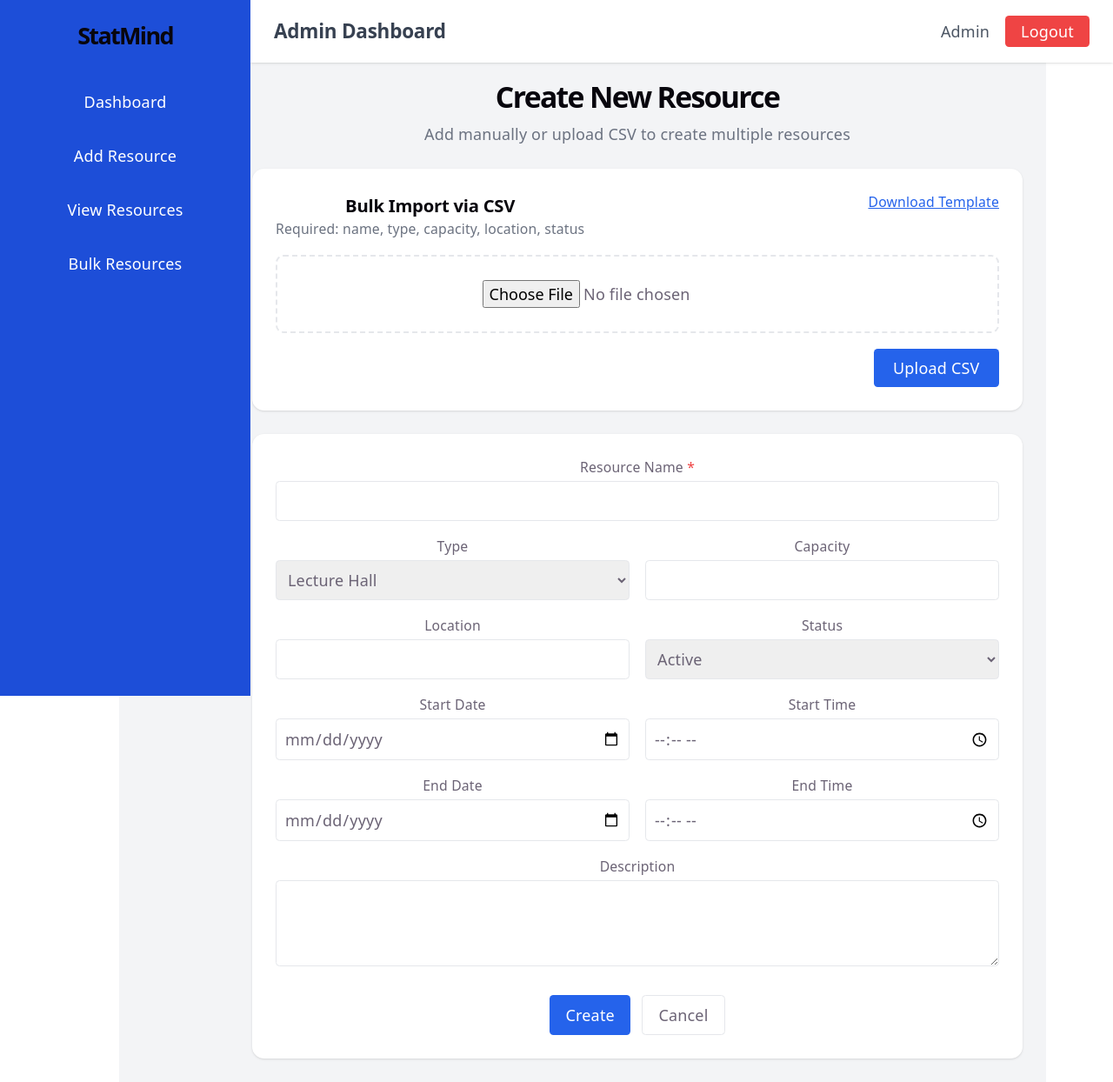
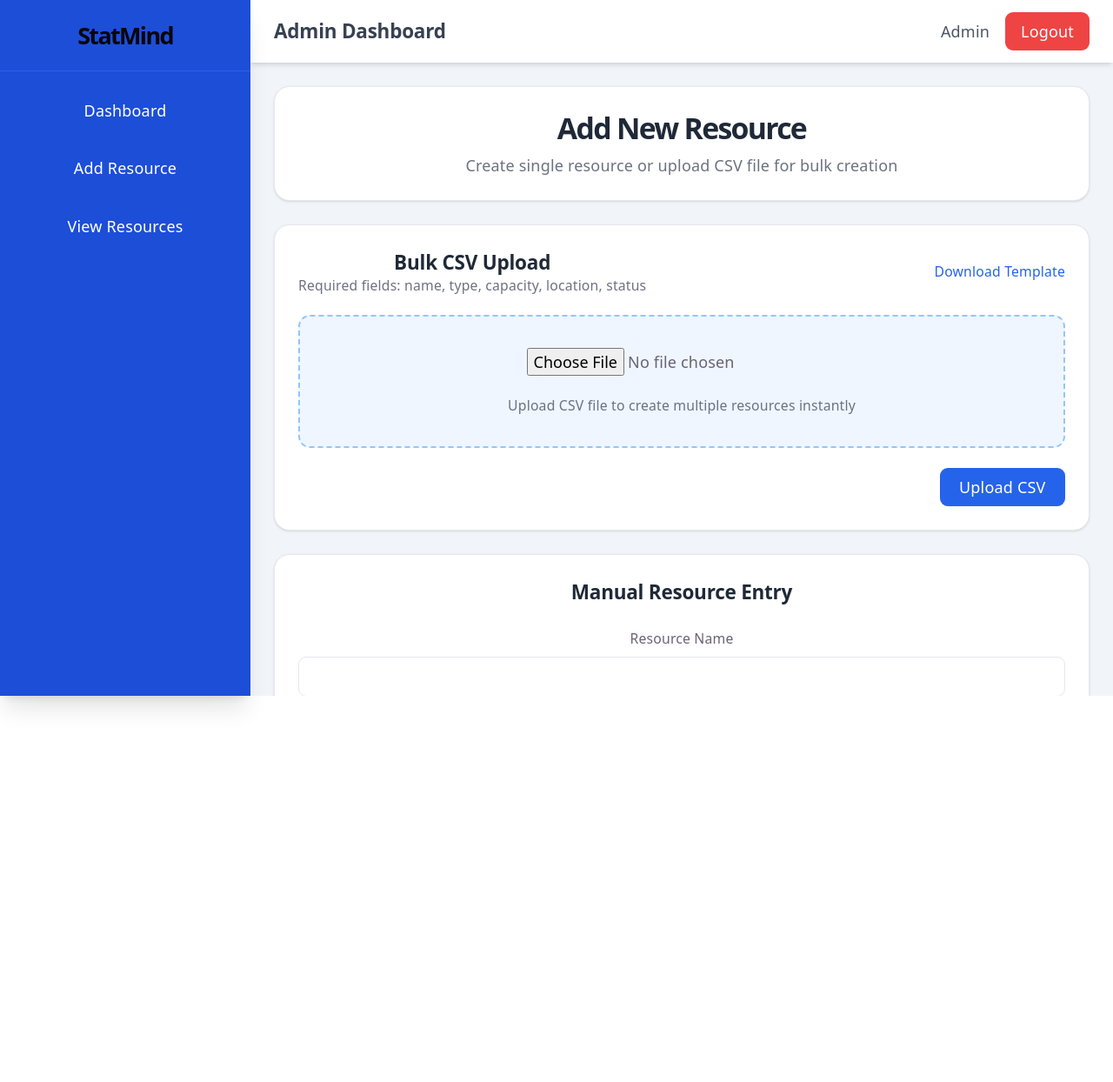
Before and after one commit to kaveen12/-it3030-paf-2026-smart-campus-group, a React (Vite) app in the folder StatMind frontend/: page /add in a window 1280 px wide. Shown: the whole page at 87% size. After the commit the page ends 800 px from the top, so only its background shows below. Built offline with nearby package versions, Linux system fonts and the light colour scheme.

Commit message:
update resource dashboard page

```diff
--- a/StatMind frontend/package.json
+++ b/StatMind frontend/package.json
@@ -11,9 +11,13 @@
   },
   "dependencies": {
     "axios": "^1.15.0",
+    "html2canvas": "^1.4.1",
+    "jspdf": "^4.2.1",
+    "jspdf-autotable": "^5.0.7",
     "react": "^19.2.4",
     "react-dom": "^19.2.4",
-    "react-router-dom": "^7.14.1"
+    "react-router-dom": "^7.14.1",
+    "recharts": "^3.8.1"
   },
   "devDependencies": {
     "@eslint/js": "^9.39.4",
--- a/StatMind frontend/src/App.jsx
+++ b/StatMind frontend/src/App.jsx
@@ -1,7 +1,7 @@
 // src/App.jsx
 import { BrowserRouter as Router, Routes, Route } from "react-router-dom";
 import Navbar from "./components/Navbar";
-import Dashboard from "./pages/Dashboard";
+import ResourceDashboardPage from "./pages/ResourceDashboardPage";
 import AddResource from "./pages/AddResource";
 import ViewResources from "./pages/ViewResources";
 import EditResource from "./pages/EditResource";
@@ -15,7 +15,7 @@ function App() {
         <Navbar />
         <div style={{ marginLeft: '60px', flex: 1, paddingTop: '64px', backgroundColor: 'white' }}>
           <Routes>
-            <Route path="/" element={<Dashboard />} />
+            <Route path="/" element={<ResourceDashboardPage />} />
             <Route path="/add" element={<AddResource />} />
             <Route path="/view" element={<ViewResources />} />
             <Route path="/edit/:id" element={<EditResource />} />
--- /dev/null
+++ b/StatMind frontend/src/components/AdminLayout.jsx
@@ -0,0 +1,17 @@
+import Navbar from "./Navbar";
+
+export default function AdminLayout({ children }) {
+  return (
+    <div className="flex bg-[#0f172a] min-h-screen">
+
+      {/* Sidebar */}
+      <Navbar />
+
+      {/* Main Content */}
+      <div className="flex-1 ml-64 pt-16">
+        {children}
+      </div>
+
+    </div>
+  );
+}
--- a/StatMind frontend/src/components/Navbar.jsx
+++ b/StatMind frontend/src/components/Navbar.jsx
@@ -2,63 +2,66 @@ import { Link } from "react-router-dom";
 
 function Navbar() {
   return (
-    <div>
+    <>
       {/* Sidebar */}
-      <div className="fixed left-0 top-0 w-64 h-screen bg-blue-700 text-white p-5 z-50">
-        <h1 className="text-2xl font-bold mb-8">StatMind</h1>
+      <div className="fixed top-0 left-0 w-64 h-screen bg-blue-700 text-white z-50 shadow-xl">
+        <div className="p-5 border-b border-blue-600">
+          <h1 className="text-2xl font-bold">StatMind</h1>
+        </div>
 
-        <ul className="space-y-4">
+        <ul className="p-4 space-y-3">
           <li>
-            <Link to="/" className="block hover:bg-blue-800 p-2 rounded">
+            <Link
+              to="/"
+              className="block px-4 py-3 rounded-lg hover:bg-blue-800 transition"
+            >
               Dashboard
             </Link>
           </li>
 
           <li>
-            <Link to="/add" className="block hover:bg-blue-800 p-2 rounded">
+            <Link
+              to="/add"
+              className="block px-4 py-3 rounded-lg hover:bg-blue-800 transition"
+            >
               Add Resource
             </Link>
           </li>
 
           <li>
-            <Link to="/view" className="block hover:bg-blue-800 p-2 rounded">
+            <Link
+              to="/view"
+              className="block px-4 py-3 rounded-lg hover:bg-blue-800 transition"
+            >
               View Resources
             </Link>
           </li>
 
-          <li>
-            <Link to="/bulk" className="block hover:bg-blue-800 p-2 rounded">
-              Bulk Resources
-            </Link>
-          </li>
+
         </ul>
       </div>
 
-
       {/* Top Navbar */}
-      <div className="fixed top-0 left-64 right-0 h-16 bg-white shadow flex items-center justify-between px-6 z-40">
-
-        {/* Title */}
-        <h2 className="text-xl font-semibold text-gray-700">
+      <div className="fixed top-0 left-64 right-0 h-16 bg-white shadow-md z-40 flex items-center justify-between px-6">
+        <h2 className="text-xl font-bold text-gray-700">
           Admin Dashboard
         </h2>
 
-        {/* Right side */}
         <div className="flex items-center gap-4">
           <span className="text-gray-600 font-medium">Admin</span>
 
           <button
-            className="bg-red-500 hover:bg-red-600 text-white px-4 py-1 rounded"
             onClick={() => {
               localStorage.removeItem("token");
               window.location.href = "/login";
             }}
+            className="bg-red-500 hover:bg-red-600 text-white px-4 py-2 rounded-lg"
           >
             Logout
           </button>
         </div>
       </div>
-    </div>
+    </>
   );
 }
 
--- /dev/null
+++ b/StatMind frontend/src/components/ResourceDashboard.jsx
@@ -0,0 +1,113 @@
+import {
+  BarChart,
+  Bar,
+  XAxis,
+  YAxis,
+  Tooltip,
+  ResponsiveContainer,
+  PieChart,
+  Pie,
+  Cell,
+  Legend,
+} from "recharts";
+
+export default function ResourceDashboard({ resources = [] }) {
+  const data = Array.isArray(resources) ? resources : [];
+
+  const total = data.length;
+
+  const active = data.filter((r) => r?.status === "ACTIVE").length;
+  const inactive = total - active;
+
+  const capacity = data.reduce(
+    (sum, r) => sum + (Number(r?.capacity) || 0),
+    0
+  );
+
+  const statusData = [
+    { name: "Active", value: active },
+    { name: "Inactive", value: inactive },
+  ];
+
+  const typeData = Object.values(
+    data.reduce((acc, r) => {
+      const type = r?.type || "Unknown";
+      if (!acc[type]) acc[type] = { type, count: 0 };
+      acc[type].count += 1;
+      return acc;
+    }, {})
+  );
+
+  const COLORS = ["#22c55e", "#ef4444"]; // green, red
+
+  return (
+    <div className="w-full min-h-screen bg-[#0f172a] text-white p-6">
+      {/* HEADER */}
+      <h1 className="text-3xl font-bold mb-6">
+        Supply Resource Dashboard
+      </h1>
+
+      {/* KPI CARDS */}
+      <div className="grid grid-cols-1 sm:grid-cols-2 lg:grid-cols-4 gap-4 mb-8">
+        <Kpi title="TOTAL" value={total} />
+        <Kpi title="ACTIVE" value={active} />
+        <Kpi title="INACTIVE" value={inactive} />
+        <Kpi title="CAPACITY" value={capacity} />
+      </div>
+
+      {/* CHARTS */}
+      <div className="grid grid-cols-1 lg:grid-cols-2 gap-6">
+
+        {/* BAR CHART */}
+        <div className="bg-[#1e293b] p-5 rounded-xl shadow-md">
+          <h2 className="mb-4 text-gray-300 font-semibold">
+            Type Distribution
+          </h2>
+
+          <ResponsiveContainer width="100%" height={300}>
+            <BarChart data={typeData}>
+              <XAxis dataKey="type" stroke="#94a3b8" />
+              <YAxis stroke="#94a3b8" />
+              <Tooltip />
+              <Bar dataKey="count" fill="#f59e0b" radius={[5, 5, 0, 0]} />
+            </BarChart>
+          </ResponsiveContainer>
+        </div>
+
+        {/* PIE CHART */}
+        <div className="bg-[#1e293b] p-5 rounded-xl shadow-md">
+          <h2 className="mb-4 text-gray-300 font-semibold">
+            Status Overview
+          </h2>
+
+          <ResponsiveContainer width="100%" height={300}>
+            <PieChart>
+              <Pie
+                data={statusData}
+                dataKey="value"
+                outerRadius={100}
+                label
+              >
+                {statusData.map((_, i) => (
+                  <Cell key={i} fill={COLORS[i % COLORS.length]} />
+                ))}
+              </Pie>
+              <Tooltip />
+              <Legend />
+            </PieChart>
+          </ResponsiveContainer>
+        </div>
+      </div>
+    </div>
+  );
+}
+
+/* KPI CARD */
+function Kpi({ title, value }) {
+  return (
+    <div className="bg-[#1e293b] p-4 rounded-xl border border-gray-700 shadow-sm">
+      <p className="text-gray-400 text-sm">{title}</p>
+      <h2 className="text-2xl font-bold mt-1">{value}</h2>
+    </div>
+  );
+}
--- a/StatMind frontend/src/pages/AddResource.jsx
+++ b/StatMind frontend/src/pages/AddResource.jsx
@@ -1,4 +1,5 @@
 // src/pages/AddResource.jsx
+
 import { useState } from "react";
 import { useNavigate } from "react-router-dom";
 import { createResource, uploadCSV } from "../api/resourceApi";
@@ -21,164 +22,163 @@ function AddResource() {
     endDate: "",
     endTime: "",
     status: "ACTIVE",
-    description: ""
+    description: "",
   });
 
   const handleChange = (e) => {
     const { name, value } = e.target;
-    setFormData(prev => ({ ...prev, [name]: value }));
+    setFormData((prev) => ({ ...prev, [name]: value }));
   };
 
-  // =========================
-  // CREATE SINGLE RESOURCE
-  // =========================
   const handleSubmit = async (e) => {
     e.preventDefault();
+
+    try {
       setLoading(true);
       setError(null);
 
-    try {
       const submitData = {
         ...formData,
-        capacity: parseInt(formData.capacity) || 0
+        capacity: parseInt(formData.capacity) || 0,
       };
 
       const result = await createResource(submitData);
 
-      alert(`Resource created! Code: ${result.resourceCode}`);
+      alert(`Resource Created! Code: ${result.resourceCode}`);
       navigate("/view");
-
-    } catch (err) {
+    } catch {
       setError("Failed to create resource");
     } finally {
       setLoading(false);
     }
   };
 
-  // =========================
-  // CSV HANDLERS
-  // =========================
   const handleFileChange = (e) => {
     setCsvFile(e.target.files[0]);
   };
 
   const handleUploadCSV = async () => {
     if (!csvFile) {
-      alert("Please select a CSV file");
+      alert("Please select CSV file");
       return;
     }
 
     try {
       setLoading(true);
-
       await uploadCSV(csvFile);
 
-      alert("CSV uploaded successfully!");
+      alert("CSV Uploaded Successfully!");
       navigate("/view");
-
-    } catch (err) {
-      console.error(err);
-      alert("CSV upload failed");
+    } catch {
+      alert("CSV Upload Failed");
     } finally {
       setLoading(false);
     }
   };
 
   return (
-    <div className="flex justify-center bg-gray-100 min-h-screen p-6">
+    <div className="fixed top-16 left-64 right-0 bottom-0 bg-slate-100 overflow-y-auto p-6">
+      <div className="max-w-6xl mx-auto space-y-6">
 
-      <div className="w-full max-w-5xl ml-28">
-
-        {/* TITLE */}
-        <h1 className="text-3xl font-bold text-center mb-2">
-          Create New Resource
+        {/* Page Header */}
+        <div className="bg-white rounded-2xl shadow border p-6">
+          <h1 className="text-3xl font-bold text-gray-800">
+            Add New Resource
           </h1>
-        <p className="text-center text-gray-500 mb-6">
-          Add manually or upload CSV to create multiple resources
-        </p>
-
-        {/* =========================
-            CSV UPLOAD CARD
-        ========================== */}
-        <div className="bg-white p-6 rounded-xl shadow mb-6">
-
-          <div className="flex justify-between mb-4">
-            <div>
-              <h2 className="font-semibold text-lg">Bulk Import via CSV</h2>
-              <p className="text-sm text-gray-500">
-                Required: name, type, capacity, location, status
+          <p className="text-gray-500 mt-2">
+            Create single resource or upload CSV file for bulk creation
           </p>
         </div>
 
-            <a className="text-blue-600 underline text-sm">
-              Download Template
-            </a>
+        {/* CSV Upload Card */}
+        <div className="bg-white rounded-2xl shadow border p-6">
+          <div className="flex justify-between items-center mb-5">
+            <div>
+              <h2 className="text-xl font-bold text-gray-800">
+                Bulk CSV Upload
+              </h2>
+              <p className="text-sm text-gray-500">
+                Required fields: name, type, capacity, location, status
+              </p>
             </div>
 
-          {/* FILE UPLOAD */}
-          <div className="border-2 border-dashed p-6 text-center rounded-lg">
+            <button className="text-blue-600 hover:underline text-sm font-medium">
+              Download Template
+            </button>
+          </div>
 
+          <div className="border-2 border-dashed border-blue-300 rounded-xl p-8 text-center bg-blue-50">
             <input
               type="file"
               accept=".csv"
               onChange={handleFileChange}
+              className="mb-3"
             />
 
             {csvFile && (
-              <p className="mt-2 text-green-600 font-semibold">
+              <p className="text-green-600 font-semibold">
                 {csvFile.name}
               </p>
             )}
 
+            <p className="text-sm text-gray-500 mt-2">
+              Upload CSV file to create multiple resources instantly
+            </p>
           </div>
 
-          <div className="mt-4 text-right">
+          <div className="mt-5 text-right">
             <button
               onClick={handleUploadCSV}
-              className="bg-blue-600 text-white px-5 py-2 rounded"
+              className="bg-blue-600 hover:bg-blue-700 text-white px-5 py-2 rounded-lg font-medium"
             >
               Upload CSV
             </button>
           </div>
-
         </div>
 
-        {/* ERROR */}
+        {/* Error */}
         {error && (
-          <div className="bg-red-100 text-red-700 p-3 rounded mb-4">
+          <div className="bg-red-100 border border-red-200 text-red-700 px-4 py-3 rounded-xl">
             {error}
           </div>
         )}
 
-        {/* =========================
-            MANUAL FORM
-        ========================== */}
-        <form onSubmit={handleSubmit} className="bg-white p-6 rounded-xl shadow">
+        {/* Form Card */}
+        <form
+          onSubmit={handleSubmit}
+          className="bg-white rounded-2xl shadow border p-6"
+        >
+          <h2 className="text-xl font-bold text-gray-800 mb-6">
+            Manual Resource Entry
+          </h2>
 
-          <div className="grid grid-cols-2 gap-4">
+          <div className="grid grid-cols-2 gap-5">
 
+            {/* Name */}
             <div className="col-span-2">
-              <label className="block text-sm font-medium mb-1">
-                Resource Name <span className="text-red-500">*</span>
+              <label className="block text-sm font-medium mb-2">
+                Resource Name
               </label>
               <input
                 type="text"
                 name="name"
+                required
                 value={formData.name}
                 onChange={handleChange}
-                required
-                className="w-full border p-2 rounded"
+                className="w-full border rounded-lg px-4 py-2 focus:ring-2 focus:ring-blue-500 outline-none"
               />
             </div>
 
-            {/* FIXED TYPE OPTIONS */}
+            {/* Type */}
             <div>
-              <label className="block text-sm font-medium mb-1">Type</label>
+              <label className="block text-sm font-medium mb-2">
+                Type
+              </label>
               <select
                 name="type"
                 value={formData.type}
                 onChange={handleChange}
-  className="w-full border p-2 rounded"
+                className="w-full border rounded-lg px-4 py-2"
               >
                 <option value="LECTURE_HALL">Lecture Hall</option>
                 <option value="LAB">Lab</option>
@@ -189,35 +189,44 @@ function AddResource() {
               </select>
             </div>
 
+            {/* Capacity */}
             <div>
-              <label className="block text-sm font-medium mb-1">Capacity</label>
+              <label className="block text-sm font-medium mb-2">
+                Capacity
+              </label>
               <input
                 type="number"
                 name="capacity"
                 value={formData.capacity}
                 onChange={handleChange}
-                className="w-full border p-2 rounded"
+                className="w-full border rounded-lg px-4 py-2"
               />
             </div>
 
+            {/* Location */}
             <div>
-              <label className="block text-sm font-medium mb-1">Location</label>
+              <label className="block text-sm font-medium mb-2">
+                Location
+              </label>
               <input
                 type="text"
                 name="location"
                 value={formData.location}
                 onChange={handleChange}
-                className="w-full border p-2 rounded"
+                className="w-full border rounded-lg px-4 py-2"
               />
             </div>
 
+            {/* Status */}
             <div>
-              <label className="block text-sm font-medium mb-1">Status</label>
+              <label className="block text-sm font-medium mb-2">
+                Status
+              </label>
               <select
                 name="status"
                 value={formData.status}
                 onChange={handleChange}
-                className="w-full border p-2 rounded"
+                className="w-full border rounded-lg px-4 py-2"
               >
                 <option value="ACTIVE">Active</option>
                 <option value="INACTIVE">Inactive</option>
@@ -225,82 +234,97 @@ function AddResource() {
               </select>
             </div>
 
+            {/* Start Date */}
             <div>
-              <label className="block text-sm font-medium mb-1">Start Date</label>
+              <label className="block text-sm font-medium mb-2">
+                Start Date
+              </label>
               <input
                 type="date"
                 name="startDate"
                 value={formData.startDate}
                 onChange={handleChange}
-                className="w-full border p-2 rounded"
+                className="w-full border rounded-lg px-4 py-2"
               />
             </div>
 
+            {/* Start Time */}
             <div>
-              <label className="block text-sm font-medium mb-1">Start Time</label>
+              <label className="block text-sm font-medium mb-2">
+                Start Time
+              </label>
               <input
                 type="time"
                 name="startTime"
                 value={formData.startTime}
                 onChange={handleChange}
-                className="w-full border p-2 rounded"
+                className="w-full border rounded-lg px-4 py-2"
               />
             </div>
 
+            {/* End Date */}
             <div>
-              <label className="block text-sm font-medium mb-1">End Date</label>
+              <label className="block text-sm font-medium mb-2">
+                End Date
+              </label>
               <input
                 type="date"
                 name="endDate"
                 value={formData.endDate}
                 onChange={handleChange}
-                className="w-full border p-2 rounded"
+                className="w-full border rounded-lg px-4 py-2"
               />
             </div>
 
+            {/* End Time */}
             <div>
-              <label className="block text-sm font-medium mb-1">End Time</label>
+              <label className="block text-sm font-medium mb-2">
+                End Time
+              </label>
               <input
                 type="time"
                 name="endTime"
                 value={formData.endTime}
                 onChange={handleChange}
-                className="w-full border p-2 rounded"
+                className="w-full border rounded-lg px-4 py-2"
               />
             </div>
 
           </div>
 
-          <div className="mt-4">
-            <label className="block text-sm font-medium mb-1">Description</label>
+          {/* Description */}
+          <div className="mt-5">
+            <label className="block text-sm font-medium mb-2">
+              Description
+            </label>
+
             <textarea
+              rows="4"
               name="description"
-              rows="3"
               value={formData.description}
               onChange={handleChange}
-              className="w-full border p-2 rounded"
+              className="w-full border rounded-lg px-4 py-2"
             />
           </div>
 
-          <div className="flex gap-3 mt-6 justify-center">
+          {/* Buttons */}
+          <div className="mt-6 flex justify-center gap-4">
             <button
               type="submit"
               disabled={loading}
-              className="bg-blue-600 text-white px-4 py-2 rounded"
+              className="bg-blue-600 hover:bg-blue-700 text-white px-6 py-2 rounded-lg font-medium"
             >
-              {loading ? "Creating..." : "Create"}
+              {loading ? "Creating..." : "Create Resource"}
             </button>
 
             <button
               type="button"
               onClick={() => navigate("/view")}
-              className="border px-4 py-2 rounded"
+              className="border px-6 py-2 rounded-lg hover:bg-gray-100"
             >
               Cancel
             </button>
           </div>
-
-
         </form>
 
       </div>
--- /dev/null
+++ b/StatMind frontend/src/pages/ResourceDashboardPage.jsx
@@ -0,0 +1,36 @@
+import { useEffect, useState } from "react";
+import { getAllResources } from "../api/resourceApi";
+import ResourceDashboard from "../components/ResourceDashboard";
+import AdminLayout from "../components/AdminLayout";
+
+function ResourceDashboardPage() {
+  const [resources, setResources] = useState([]);
+  const [loading, setLoading] = useState(true);
+
+  useEffect(() => {
+    loadResources();
+  }, []);
+
+  const loadResources = async () => {
+    try {
+      const data = await getAllResources();
+      setResources(data);
+    } catch (err) {
+      console.error("Error loading resources");
+    } finally {
+      setLoading(false);
+    }
+  };
+
+  return (
+    <AdminLayout>
+      {loading ? (
+        <p className="p-6 text-white">Loading...</p>
+      ) : (
+        <ResourceDashboard resources={resources} />
+      )}
+    </AdminLayout>
+  );
+}
+
+export default ResourceDashboardPage;
```
Also changed, not shown: StatMind frontend/src/pages/Dashboard.jsx (deleted, +0 -55 lines), StatMind frontend/src/pages/ViewResources.jsx (+154 -73 lines), 1 other file (tests, documents, lock files or other folders). Lines whose indentation alone changed are shown as unchanged.
